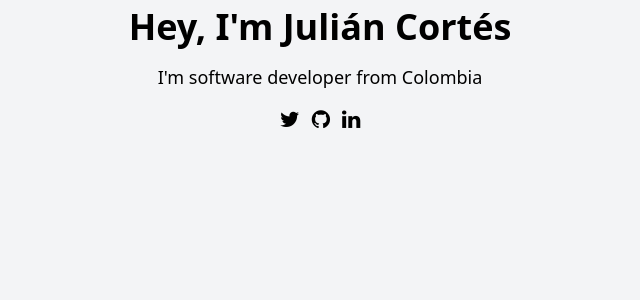
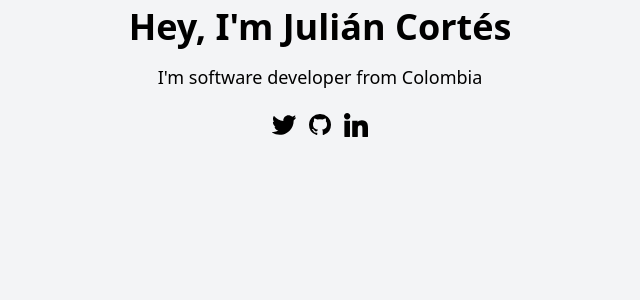
Before and after one commit to pity7736/raiseexception, a Python web app: template raiseexception/templates/index.html in a window 1280 px wide. Shown: the part 402-702 px from the top of the page, without its empty margins (320-960 px from the left). Run offline with Jinja, Linux system fonts and the light colour scheme; the template is opened without the code that fills it, so the values that code supplies are empty; style sheets or scripts are compiled from the project's sources.

Commit message:
feat: removed font-awesome css
Use svg images instead

```diff
--- a/raiseexception/templates/index.html
+++ b/raiseexception/templates/index.html
@@ -6,7 +6,6 @@
         <meta name="description" content="Julián Cortés' personal website">
         <title>Julián Cortés' personal website</title>
         <link rel="stylesheet" href="/static/css/styles.css">
-        <link rel="stylesheet" href="https://stackpath.bootstrapcdn.com/font-awesome/4.7.0/css/font-awesome.min.css" integrity="sha384-wvfXpqpZZVQGK6TAh5PVlGOfQNHSoD2xbE+QkPxCAFlNEevoEH3Sl0sibVcOQVnN" crossorigin="anonymous">
     </head>
     <body class="bg-gray-100">
         <section class="p-12">
@@ -14,10 +13,10 @@
             <div class="pt-6 md:p-10 text-center space-y-4">
                 <h1 class="text-2xl md:text-4xl font-bold">Hey, I'm Julián Cortés</h1>
                 <p class="text-lg">I'm software developer from Colombia</p>
-                <div>
-                    <a class="mx-1 fa fa-lg fa-twitter" href="https://twitter.com/__pity_" rel="me" target="_blank"></a>
-                    <a class="mx-1 fa fa-lg fa-github" href="https://github.com/pity7736" rel="me" target="_blank"></a>
-                    <a class="mx-1 fa fa-lg fa-linkedin" href="https://www.linkedin.com/in/juliancortes/" rel="me" target="_blank"></a>
+                <div class="flex justify-center p-1">
+                    <a class="mx-1" href="https://twitter.com/__pity_" rel="me" target="_blank"><img src="/media/images/twitter.svg" alt="twitter-icon" class="w-6 m-0.5"></a>
+                    <a class="mx-1" href="https://github.com/pity7736" rel="me" target="_blank"><img src="/media/images/github.svg" alt="github-icon" class="w-6 m-0.5"></a>
+                    <a class="mx-1" href="https://www.linkedin.com/in/juliancortes/" rel="me" target="_blank"><img src="/media/images/linkedin.svg" alt="linkdedin-icon" class="w-6 m-0.5"></a>
                 </div>
             </div>
         </section>
```
Also changed, not shown: raiseexception/templates/media/images/github.svg (added), raiseexception/templates/media/images/linkedin.svg (added), raiseexception/templates/media/images/me.jpg, raiseexception/templates/media/images/twitter.svg (added).
